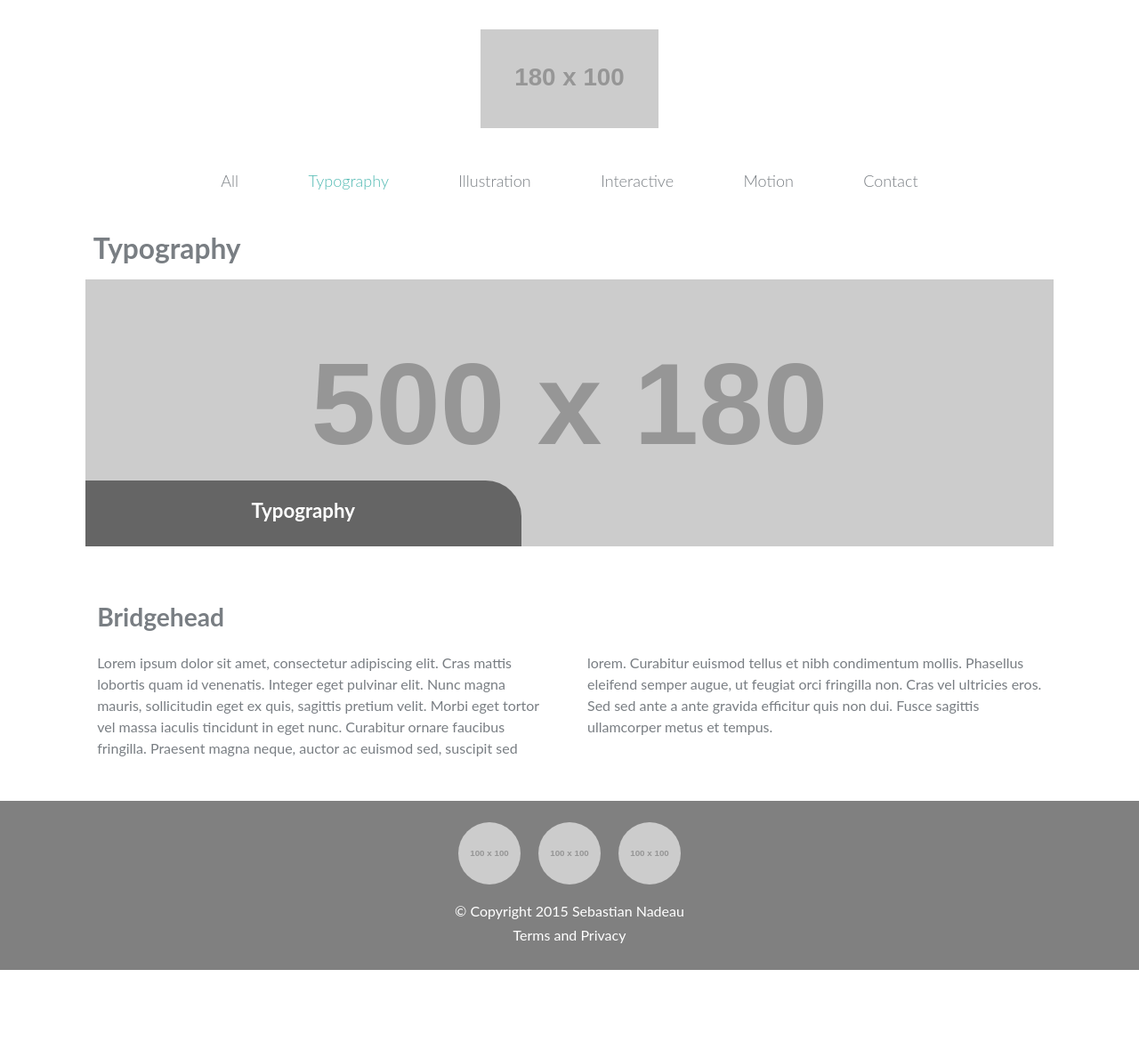
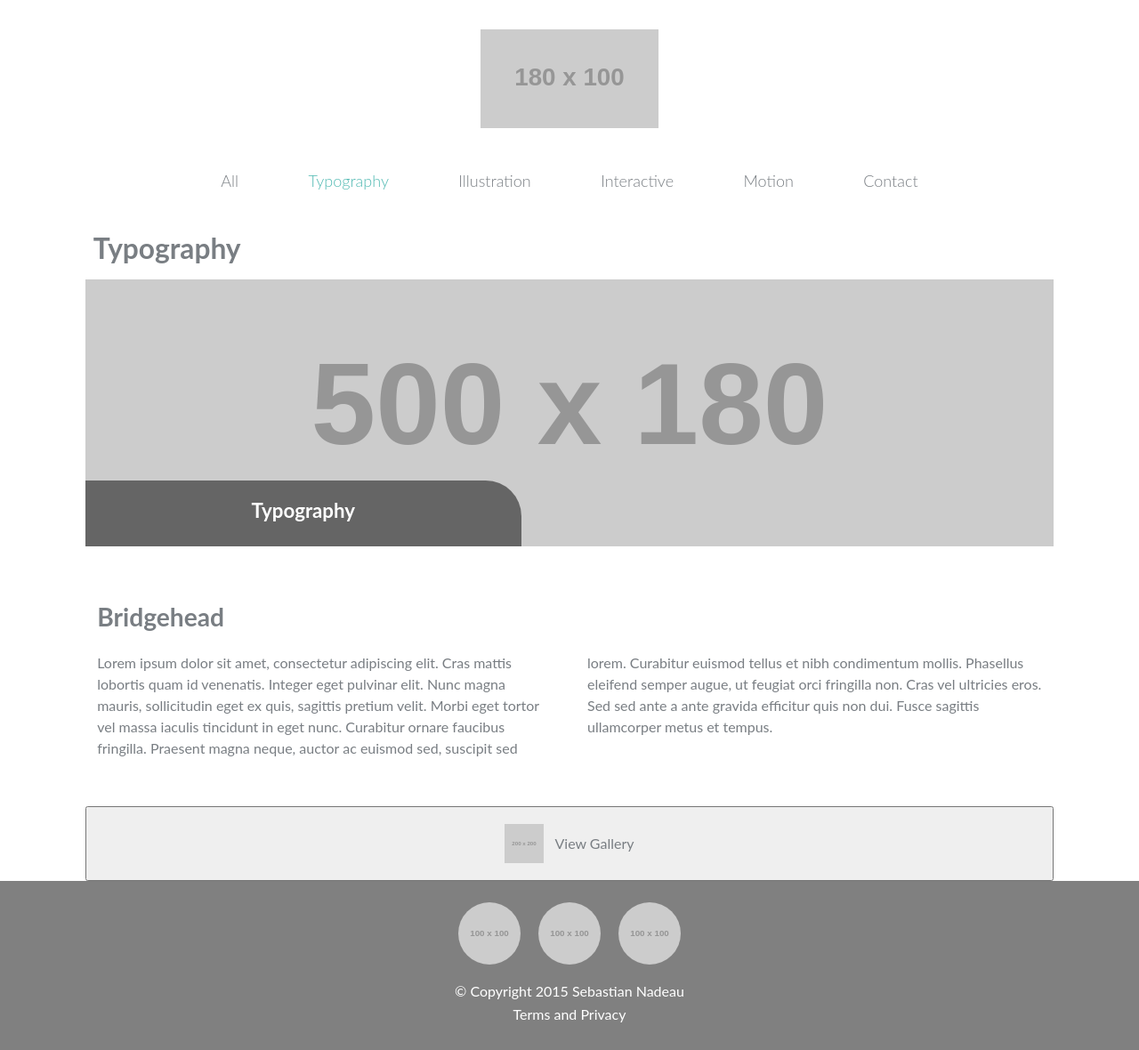
Before and after one commit to sebastiann88/personal-online-portfolio, a Jekyll site: the page built from typography/bridgehead.html, in a window 1280 px wide. Shown: the whole page at 89% size. Built offline with Jekyll 4.4.1, drawn with Linux system fonts in a browser that asks for light colours; nearby versions of some CDN libraries; comment, search, counter and statistics services are not loaded; before the commit the page ends 1090 px from its top, so only the background shows below that.

Commit message:
feat(all): create image gallery button

```diff
--- a/_includes/typography.html
+++ b/_includes/typography.html
@@ -35,7 +35,3 @@
         </a>
     </figure>
 </div>
-
-        <!--
-            <a href="../images/typography/bridgehead-1.jpg">
-        -->
--- a/_layouts/default.html
+++ b/_layouts/default.html
@@ -58,6 +58,6 @@
         </a>
     </footer>
     <script src="//code.jquery.com/jquery-1.11.3.min.js"></script>
-    <script src="js/lightbox/jquery.magnific-popup.min.js"></script>
+    <script src="/js/lightbox/jquery.magnific-popup.min.js"></script>
 </body>
 </html>
--- a/css/main.css
+++ b/css/main.css
@@ -308,6 +308,29 @@ section figure:hover figcaption {
     bottom: 0em;
 }
 
+/* --------------------------
+  BUTTONS
+--------------------------- */
+
+button {
+    display: block;
+    width: 100%;
+    margin: 0 auto;
+    padding: 0.75em 0;
+}
+
+button > img {
+    display: inline-block;
+    width: 3.5em;
+    vertical-align: middle;
+    padding-right: 0.75em;
+}
+
+img + p {
+    display: inline-block;
+    vertical-align: middle;
+}
+
 
 /* --------------------------
   FOOTER
--- a/index.html
+++ b/index.html
@@ -10,7 +10,7 @@ PORTFOLIO PREVIEW SECTION
 
 <div class="grid previews-home">
     <figure class="unit unit-s-1 unit-m-1-2 unit-h-1-4">
-        <a href="{{site.baseurl}}/typography">
+        <a href="{{site.baseurl}}/typography/">
             <img src="http://placehold.it/300x200" alt="Typography">
             <figcaption>
                 <h4>Typography</h4>
--- a/typography/bridgehead.html
+++ b/typography/bridgehead.html
@@ -14,3 +14,7 @@ layout: default
     <h2>Bridgehead</h2>
     <p id="columns">Lorem ipsum dolor sit amet, consectetur adipiscing elit. Cras mattis lobortis quam id venenatis. Integer eget pulvinar elit. Nunc magna mauris, sollicitudin eget ex quis, sagittis pretium velit. Morbi eget tortor vel massa iaculis tincidunt in eget nunc. Curabitur ornare faucibus fringilla. Praesent magna neque, auctor ac euismod sed, suscipit sed lorem. Curabitur euismod tellus et nibh condimentum mollis. Phasellus eleifend semper augue, ut feugiat orci fringilla non. Cras vel ultricies eros. Sed sed ante a ante gravida efficitur quis non dui. Fusce sagittis ullamcorper metus et tempus.</p>
 </div>
+
+<button>
+    <img src="http://placehold.it/200x200" alt="Open Gallery"><p>View Gallery</p>
+</button>
```
